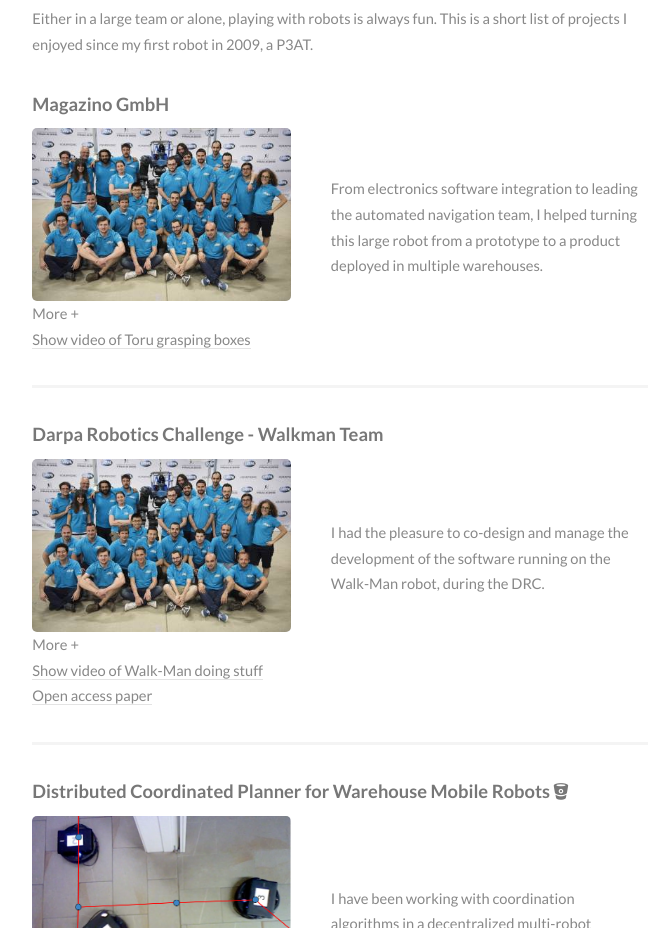
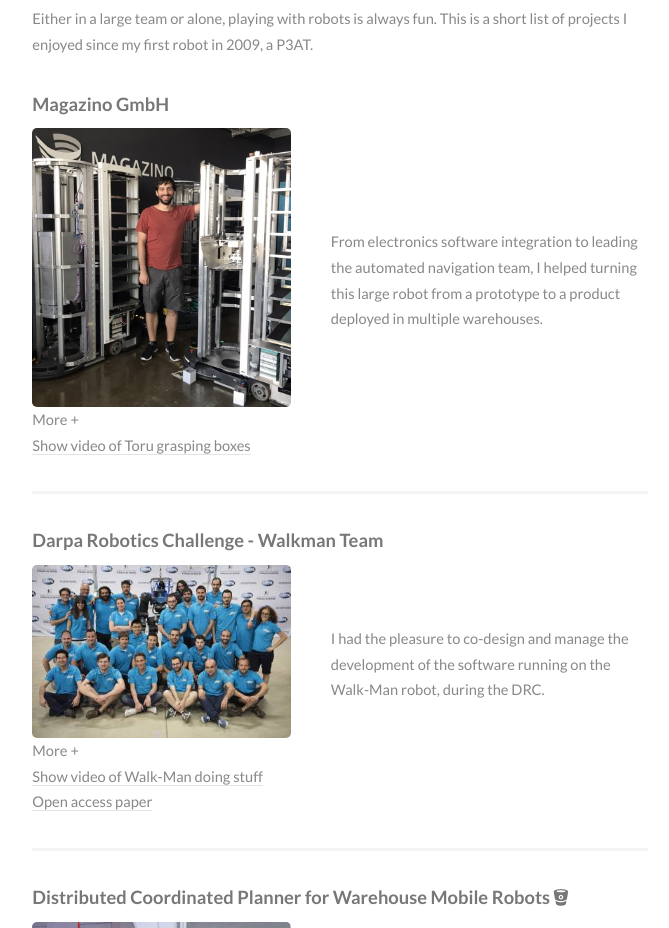
Before and after one commit to MirkoFerrati/mirkoferrati.github.io, a plain HTML site: page index.html in a window 1280 px wide. Shown: the part 1140-2068 px from the top of the page, without its empty margins (153-822 px from the left). Drawn offline with Linux system fonts and the light colour scheme.

Commit message:
magazino first picture

```diff
--- a/index.html
+++ b/index.html
@@ -144,7 +144,7 @@
 											<h4>Magazino GmbH</h4>
 											<div class="short" data-id="magazino">
 												<a href="javascript:void(0);" data-id="magazino" class="image openpost">
-													<img src="images/team.jpg" alt="" /> More +
+													<img src="images/magazino.jpg" alt="" /> More +
 												</a>
 												<div class="inner">
 													<p> From electronics software integration to leading the automated navigation team,
@@ -154,7 +154,7 @@
 											</div>
 											<div class="full" data-id="magazino">
 												<a href="javascript:void(0);" data-id="magazino" class="image backtoblog">
-													<img src="images/team.jpg" alt="">
+													<img src="images/magazino.jpg" alt="">
 													Less -
 												</a>
 												<p><h5>Team leader autonomated navigation</h5>
```
Also changed, not shown: images/magazino.jpg (added).
